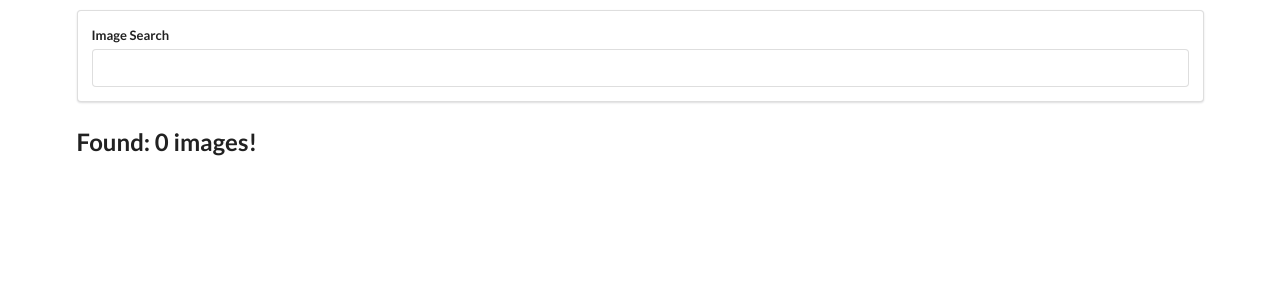
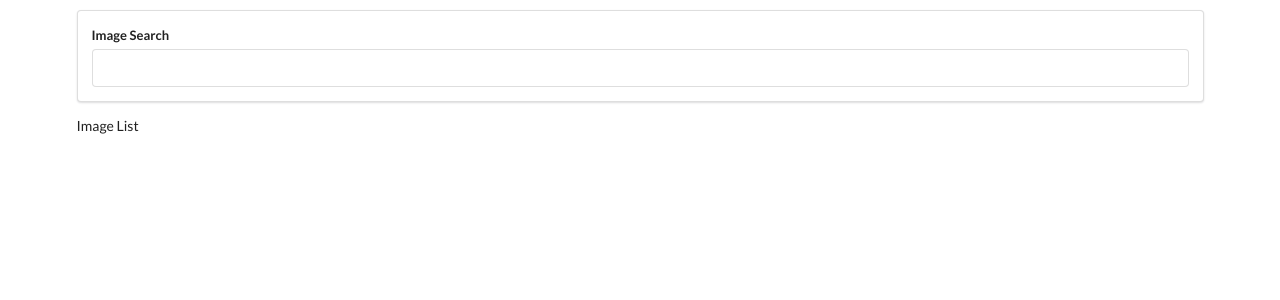
Before and after one commit to DavidRedding/pics, a React (Create React App) app: page / in a window 1280 px wide. Shown: the top 300 px of the page. Built offline with nearby package versions, Linux system fonts and the light colour scheme.

Commit message:
set-up ImageList comp

```diff
--- a/src/components/App.js
+++ b/src/components/App.js
@@ -1,6 +1,7 @@
 import React from "react";
 import unsplash from "../api/unsplash";
-import SearchBar from "../SearchBar";
+import SearchBar from "./SearchBar";
+import ImageList from "./ImageList";
 
 class App extends React.Component {
   state = { images: [] };
@@ -17,7 +18,7 @@ class App extends React.Component {
     return (
       <div className="ui container" style={{ marginTop: "10px" }}>
         <SearchBar onSubmit={this.onSearchSubmit} />
-        <h2> Found: {this.state.images.length} images!</h2>
+        <ImageList />
       </div>
     );
   }
--- /dev/null
+++ b/src/components/ImageList.js
@@ -0,0 +1,7 @@
+import React from "react";
+
+const ImageList = () => {
+  return <div>Image List</div>;
+};
+
+export default ImageList;
```
Also changed, not shown: src/components/SearchBar.js (renamed from src/SearchBar.js).
